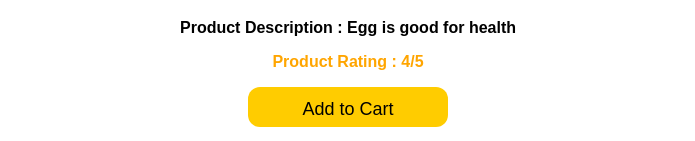
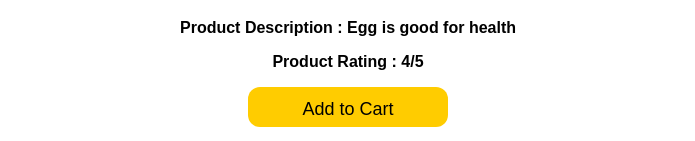
Before and after one commit to HariMahi/Shop, a plain HTML site: page egg.html in a window 1280 px wide. Shown: the part 620-761 px from the top of the page, without its empty margins (292-987 px from the left). Drawn offline with Linux system fonts and the light colour scheme.

Commit message:
Update egg.html

```diff
--- a/egg.html
+++ b/egg.html
@@ -44,7 +44,7 @@
   <h1 id="product_name">Product Name : Egg</h1>
  <b> <p class="price" id="product_price">Product Price: Rs.5 </p></b>
   <b><p id="product_description"></p>Product Description : Egg is good for health</b>
- <b><p id="product_rating" style="color:orange;">Product Rating : 4/5</p></b>
+ <b><p id="product_rating" style="color:black;">Product Rating : 4/5</p></b>
   <p><button>Add to Cart</button></p>
  <p><button style="background-color:green;">Buy Now</button></p>
 </div>
```
